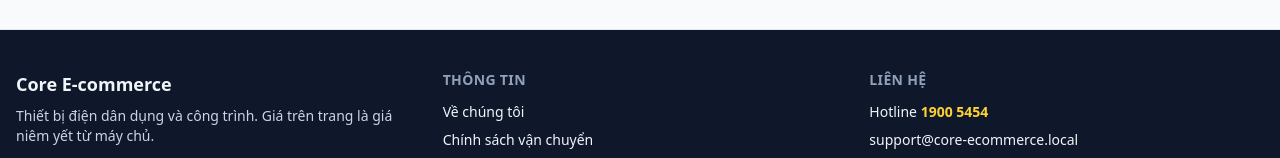
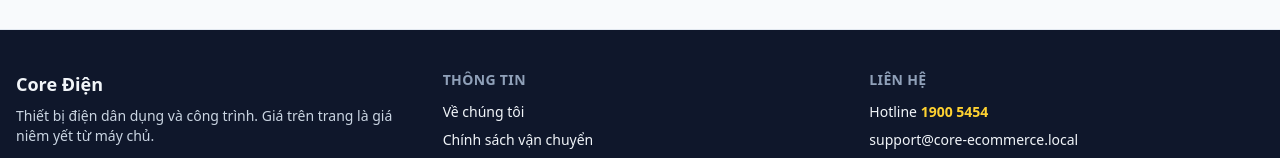
Before and after one commit to TienHuy-18-09-2005/core-ecommerce-base, a React (Vite) app in the folder frontend/: page /gio-hang in a window 1280 px wide. Shown: the part 554-712 px from the top of the page. Built offline with nearby package versions, Linux system fonts and the light colour scheme; no server answers; a web font is replaced by a local one.

Commit message:
fix(shop): dịch chuỗi tiếng Anh còn sót (aria-label breadcrumb, tên thương hiệu)

```diff
--- a/frontend/src/components/shop/Footer.tsx
+++ b/frontend/src/components/shop/Footer.tsx
@@ -6,7 +6,7 @@ export function Footer() {
     <footer className="mt-12 border-t border-slate-200 bg-slate-900 text-slate-100">
       <div className="mx-auto grid max-w-7xl gap-8 px-4 py-10 sm:grid-cols-2 lg:grid-cols-3">
         <div>
-          <p className="text-lg font-bold">Core E-commerce</p>
+          <p className="text-lg font-bold">Core Điện</p>
           <p className="mt-2 text-sm text-slate-300">
             Thiết bị điện dân dụng và công trình. Giá trên trang là giá niêm yết từ máy chủ.
           </p>
--- a/frontend/src/components/shop/catalog/Breadcrumb.tsx
+++ b/frontend/src/components/shop/catalog/Breadcrumb.tsx
@@ -7,7 +7,7 @@ export interface Crumb {
 
 export function Breadcrumb({ items }: { items: Crumb[] }) {
   return (
-    <nav aria-label="Breadcrumb" className="mb-4 text-sm text-slate-600">
+    <nav aria-label="Đường dẫn" className="mb-4 text-sm text-slate-600">
       <ol className="flex flex-wrap items-center gap-1">
         {items.map((item, index) => {
           const last = index === items.length - 1;
--- a/frontend/src/pages/shop/InfoPage.tsx
+++ b/frontend/src/pages/shop/InfoPage.tsx
@@ -2,7 +2,7 @@ const pages = {
   "gioi-thieu": {
     title: "Về chúng tôi",
     paragraphs: [
-      "Core E-commerce bán thiết bị điện dân dụng và công trình.",
+      "Core Điện bán thiết bị điện dân dụng và công trình.",
       "Giá, tồn kho và đơn hàng do máy chủ xác nhận.",
     ],
   },
```
Also changed, not shown: 1 other file (tests, documents, lock files or other folders).
